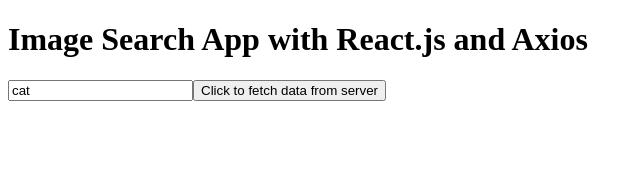
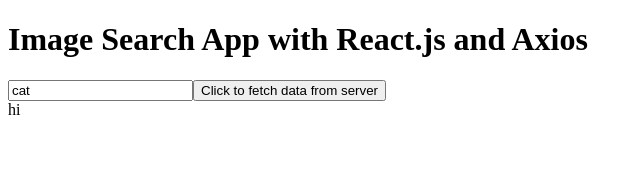
Before and after one commit to fojanb/image-search-app, a React (Create React App) app: page / in a window 1280 px wide. Shown: the top 191 px of the page, without its empty margins (0-643 px from the left). Built offline with nearby package versions, Linux system fonts and the light colour scheme.

Commit message:
Store response somewhere

```diff
--- a/src/api.js
+++ b/src/api.js
@@ -5,6 +5,6 @@
     params: {query:searchQuery},
   };
   const response = await axios.get("https://api.unsplash.com/search/photos", options);
-  console.log(response.data.results)
+  console.log(response.data.results);
 };
 export default searchImage;
--- a/src/components/ImageList/ImageList.js
+++ b/src/components/ImageList/ImageList.js
@@ -0,0 +1,5 @@
+// import { ImageShow } from "../ImageShow/ImageShow";
+const ImageList = () => {
+    return <div>hi</div>
+}
+export default ImageList;
--- a/src/components/ImageShow/ImageShow.js
+++ b/src/components/ImageShow/ImageShow.js
@@ -0,0 +1,4 @@
+const ImageShow = ({alt}) => {
+  return <><img alt={alt}/></>;
+};
+export { ImageShow };
--- a/src/container/App/App.js
+++ b/src/container/App/App.js
@@ -1,6 +1,7 @@
 import searchImage from "../../api";
 import { useState } from "react";
 import SearchBar from "../../components/SearchBar/SearchBar";
+import ImageList from "../../components/ImageList/ImageList";
 const App = () => {
   const [term, setTerm] = useState("cat");
   const changeHandler = (e) => {
@@ -16,8 +17,9 @@
       <SearchBar
         submit={(e) => submitHandler(e)}
         change={(e) => changeHandler(e)}
-        currentValue = {term}
+        currentValue={term}
       />
+      <ImageList />
     </>
   );
 };
```
